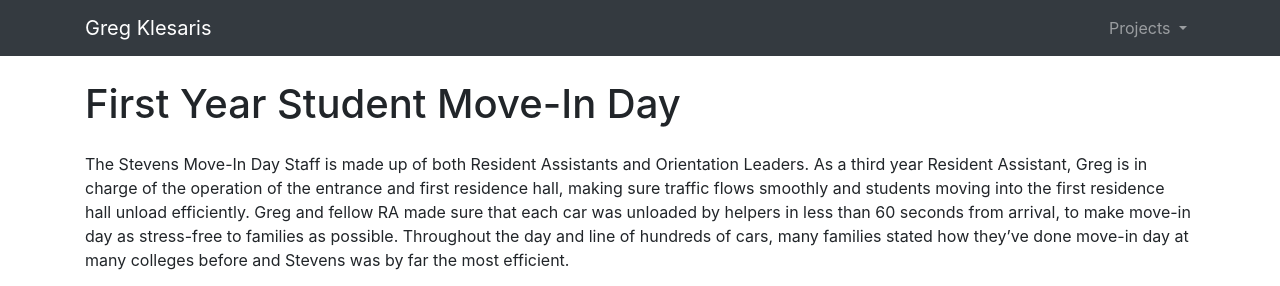
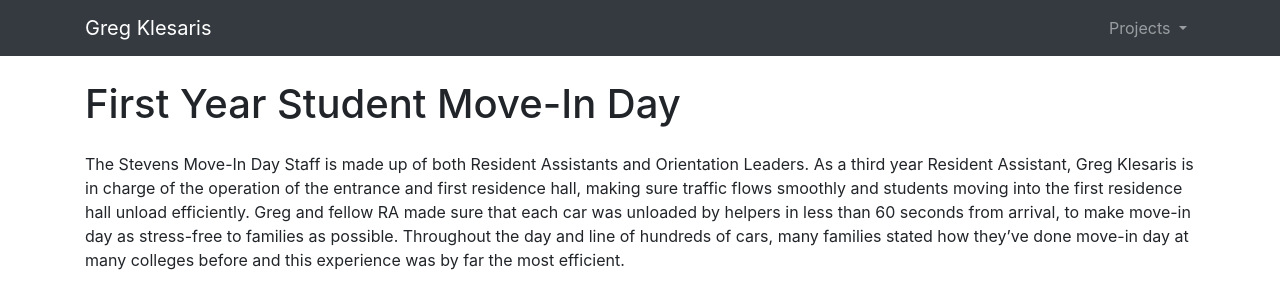
Before and after one commit to gklesaris/gklesaris.github.io, a website: page fysmd.html in a window 1280 px wide. Shown: the top 286 px of the page. Drawn offline with Linux system fonts and the light colour scheme.

Commit message:
fysmd grammer, klesaris

```diff
--- a/fysmd.html
+++ b/fysmd.html
@@ -57,7 +57,7 @@
     <div class="container">
 
       <h1 class="my-4">First Year Student Move-In Day<br></h1>
-      <p>The Stevens Move-In Day Staff is made up of both Resident Assistants and Orientation Leaders. As a third year Resident Assistant, Greg is in charge of the operation of the entrance and first residence hall, making sure traffic flows smoothly and students moving into the first residence hall unload efficiently. Greg and fellow RA made sure that each car was unloaded by helpers in less than 60 seconds from arrival, to make move-in day as stress-free to families as possible. Throughout the day and line of hundreds of cars, many families stated how they’ve done move-in day at many colleges before and Stevens was by far the most efficient.</p>
+      <p>The Stevens Move-In Day Staff is made up of both Resident Assistants and Orientation Leaders. As a third year Resident Assistant, Greg Klesaris is in charge of the operation of the entrance and first residence hall, making sure traffic flows smoothly and students moving into the first residence hall unload efficiently. Greg and fellow RA made sure that each car was unloaded by helpers in less than 60 seconds from arrival, to make move-in day as stress-free to families as possible. Throughout the day and line of hundreds of cars, many families stated how they’ve done move-in day at many colleges before and this experience was by far the most efficient.</p>
 
       <img class="card-img-top" src="/img/fysmd.PNG" alt="">
 
```
